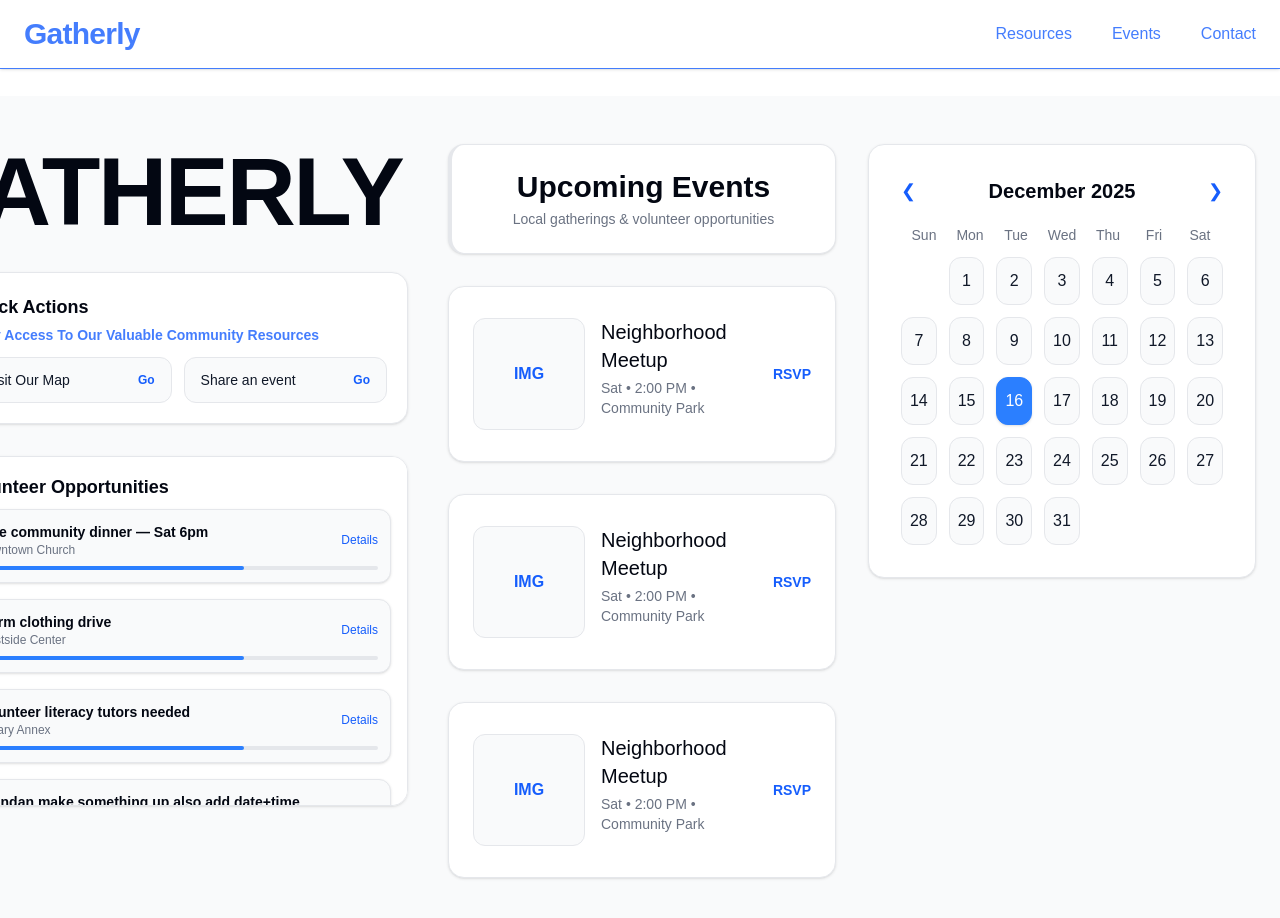
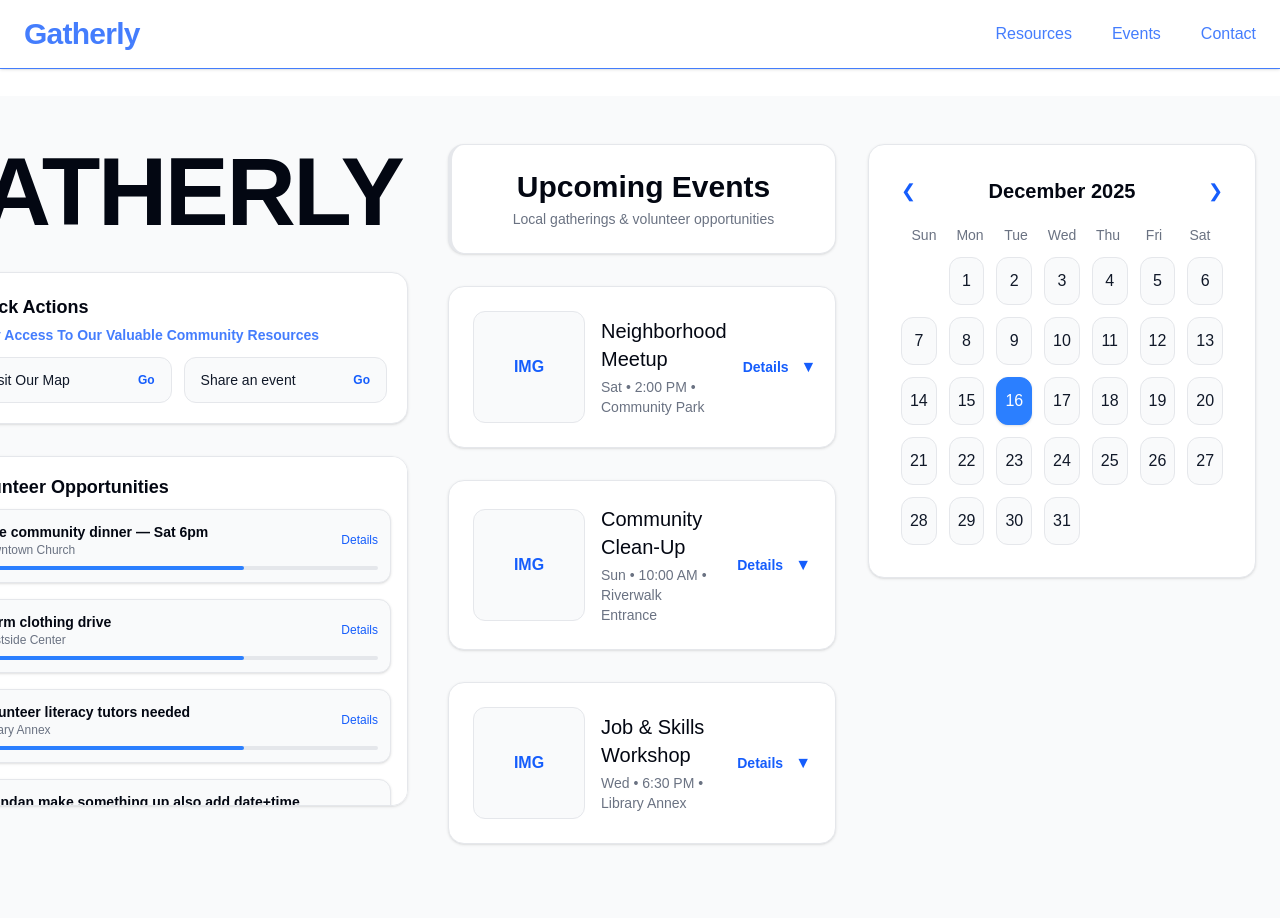
Before and after one commit to TSA-Group/tsa_group_starter, a Next.js app: page / in a window 1280 px wide. Shown: the top 918 px of the page. Built offline with nearby package versions, Linux system fonts and the light colour scheme.

Commit message:
Update page.tsx

```diff
--- a/app/page.tsx
+++ b/app/page.tsx
@@ -46,6 +46,30 @@ export default function Home() {
     setCalendarDate(new Date(calYear, calMonth + dir, 1));
   };
 
+  /* ✅ Upcoming Events dropdown state */
+  const [openEventIndex, setOpenEventIndex] = React.useState<number | null>(null);
+
+  const events = [
+    {
+      title: "Neighborhood Meetup",
+      whenWhere: "Sat • 2:00 PM • Community Park",
+      details:
+        "Placeholder details: Bring a friend, grab a snack, and meet neighbors. We’ll share local resources, upcoming volunteer needs, and ways to stay connected. (Replace this text later.)",
+    },
+    {
+      title: "Community Clean-Up",
+      whenWhere: "Sun • 10:00 AM • Riverwalk Entrance",
+      details:
+        "Placeholder details: Gloves and bags provided. We’ll break into small groups and cover different areas. Kids welcome with supervision. (Replace this text later.)",
+    },
+    {
+      title: "Job & Skills Workshop",
+      whenWhere: "Wed • 6:30 PM • Library Annex",
+      details:
+        "Placeholder details: Resume tips, mock interviews, and networking with local partners. Bring a notebook or laptop if you can. (Replace this text later.)",
+    },
+  ];
+
   return (
     <motion.div
       className="min-h-screen bg-gray-50 text-gray-950 pb-20 transition-colors duration-300"
@@ -90,9 +114,7 @@ export default function Home() {
               Quick Actions
             </h3>
             <p className="text-sm text-blue-600/80">
-              <b>
-                Easy Access To Our Valuable Community Resources
-              </b>
+              <b>Easy Access To Our Valuable Community Resources</b>
             </p>
             <div className="mt-3 grid grid-cols-1 sm:grid-cols-2 gap-3">
               {["Visit Our Map", "Share an event"].map((action) => (
@@ -159,7 +181,7 @@ export default function Home() {
           </motion.div>
         </motion.section>
 
-        {/* RIGHT SIDE — UPCOMING EVENTS + BIGGER CALENDAR */}
+        {/* RIGHT SIDE — UPCOMING EVENTS + CALENDAR */}
         <motion.section variants={fadeUp} className="md:col-span-2 space-y-8">
           <div className="grid grid-cols-1 lg:grid-cols-4 gap-8 items-start">
             {/* Upcoming Events */}
@@ -177,12 +199,21 @@ export default function Home() {
                 </p>
               </motion.div>
 
-              {[1, 2, 3].map((i) => (
+              {events.map((ev, i) => {
+                const isOpen = openEventIndex === i;
+
+                return (
                   <motion.div
-                  key={i}
+                    key={ev.title}
                     variants={cardPop}
-                  className="h-44 bg-white rounded-2xl border border-gray-200 shadow-sm flex items-center gap-4 p-6 hover:shadow-md transition"
-                  whileHover={{ translateY: -4 }}
+                    className="bg-white rounded-2xl border border-gray-200 shadow-sm hover:shadow-md transition"
+                  >
+                    {/* clickable header */}
+                    <button
+                      type="button"
+                      onClick={() => setOpenEventIndex(isOpen ? null : i)}
+                      aria-expanded={isOpen}
+                      className="w-full text-left p-6 flex items-center gap-4"
                     >
                       <div className="flex-none w-28 h-28 bg-gray-50 border border-gray-200 rounded-xl flex items-center justify-center text-blue-600 font-semibold">
                         IMG
@@ -190,17 +221,58 @@ export default function Home() {
 
                       <div className="flex-1">
                         <div className="text-xl font-medium text-gray-950">
-                      Neighborhood Meetup
+                          {ev.title}
                         </div>
                         <div className="text-sm text-gray-500 mt-1">
-                      Sat • 2:00 PM • Community Park
+                          {ev.whenWhere}
                         </div>
-                    <div className="text-sm text-gray-600 mt-3">{/* later */}</div>
                       </div>
 
-                  <div className="text-sm text-blue-600 font-semibold">RSVP</div>
+                      <div className="flex items-center gap-3">
+                        <span className="text-sm text-blue-600 font-semibold">
+                          {isOpen ? "Hide" : "Details"}
+                        </span>
+                        <span
+                          className={`text-blue-600 transition-transform ${
+                            isOpen ? "rotate-180" : "rotate-0"
+                          }`}
+                        >
+                          ▼
+                        </span>
+                      </div>
+                    </button>
+
+                    {/* dropdown */}
+                    <motion.div
+                      initial={false}
+                      animate={
+                        isOpen
+                          ? { height: "auto", opacity: 1 }
+                          : { height: 0, opacity: 0 }
+                      }
+                      transition={{ duration: 0.25, ease: "easeOut" }}
+                      className="overflow-hidden"
+                    >
+                      <div className="px-6 pb-6 pt-0">
+                        <div className="rounded-xl bg-gray-50 border border-gray-200 p-4 text-sm text-gray-700 leading-relaxed">
+                          {ev.details}
+                        </div>
+
+                        <div className="mt-4 flex flex-wrap gap-2">
+                          {["Bring water", "Family friendly", "Free"].map((tag) => (
+                            <span
+                              key={tag}
+                              className="text-xs px-2 py-1 rounded-full bg-white border border-gray-200 text-gray-600"
+                            >
+                              {tag}
+                            </span>
+                          ))}
+                        </div>
+                      </div>
                     </motion.div>
-              ))}
+                  </motion.div>
+                );
+              })}
             </div>
 
             {/* Calendar */}
@@ -210,7 +282,10 @@ export default function Home() {
               whileHover={{ y: -3 }}
             >
               <div className="flex items-center justify-between mb-5">
-                <button onClick={() => changeMonth(-1)} className="text-blue-600 text-lg">
+                <button
+                  onClick={() => changeMonth(-1)}
+                  className="text-blue-600 text-lg"
+                >
                   ❮
                 </button>
                 <h3 className="text-xl font-semibold text-gray-950">
@@ -219,7 +294,10 @@ export default function Home() {
                     year: "numeric",
                   })}
                 </h3>
-                <button onClick={() => changeMonth(1)} className="text-blue-600 text-lg">
+                <button
+                  onClick={() => changeMonth(1)}
+                  className="text-blue-600 text-lg"
+                >
                   ❯
                 </button>
               </div>
```
Lines whose indentation alone changed are shown as unchanged.
